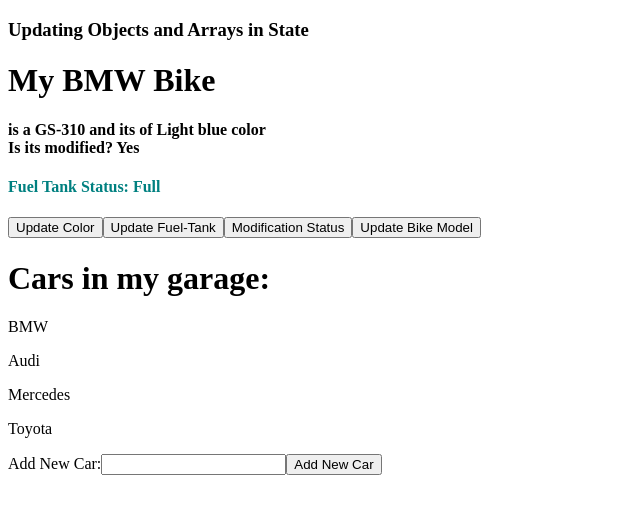
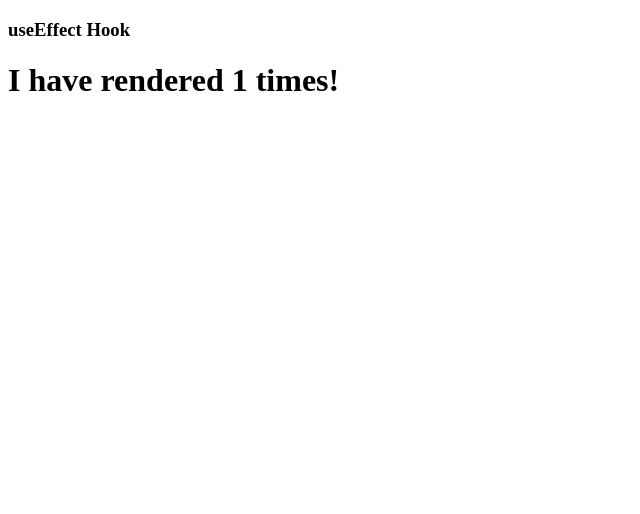
Before and after one commit to muazimmaqbool/Reactjs-with-Me, a React (Create React App) app: page / in a window 1280 px wide. Shown: the top 514 px of the page, without its empty margins (0-640 px from the left). Built offline with nearby package versions, Linux system fonts and the light colour scheme.

Commit message:
useEffect info

```diff
--- a/src/App.jsx
+++ b/src/App.jsx
@@ -103,9 +103,9 @@ function App() {
 
       {/* <UseState/> */}
       {/* <UseState2/> */}
-      <UseState3/>
+      {/* <UseState3/> */}
 
-      {/* <UseEffect/> */}
+      <UseEffect/>
       {/* <UseEffect2/> */}
       {/* <UseEffect3/> */}
       {/* <UseEffect4Example/> */}
```
